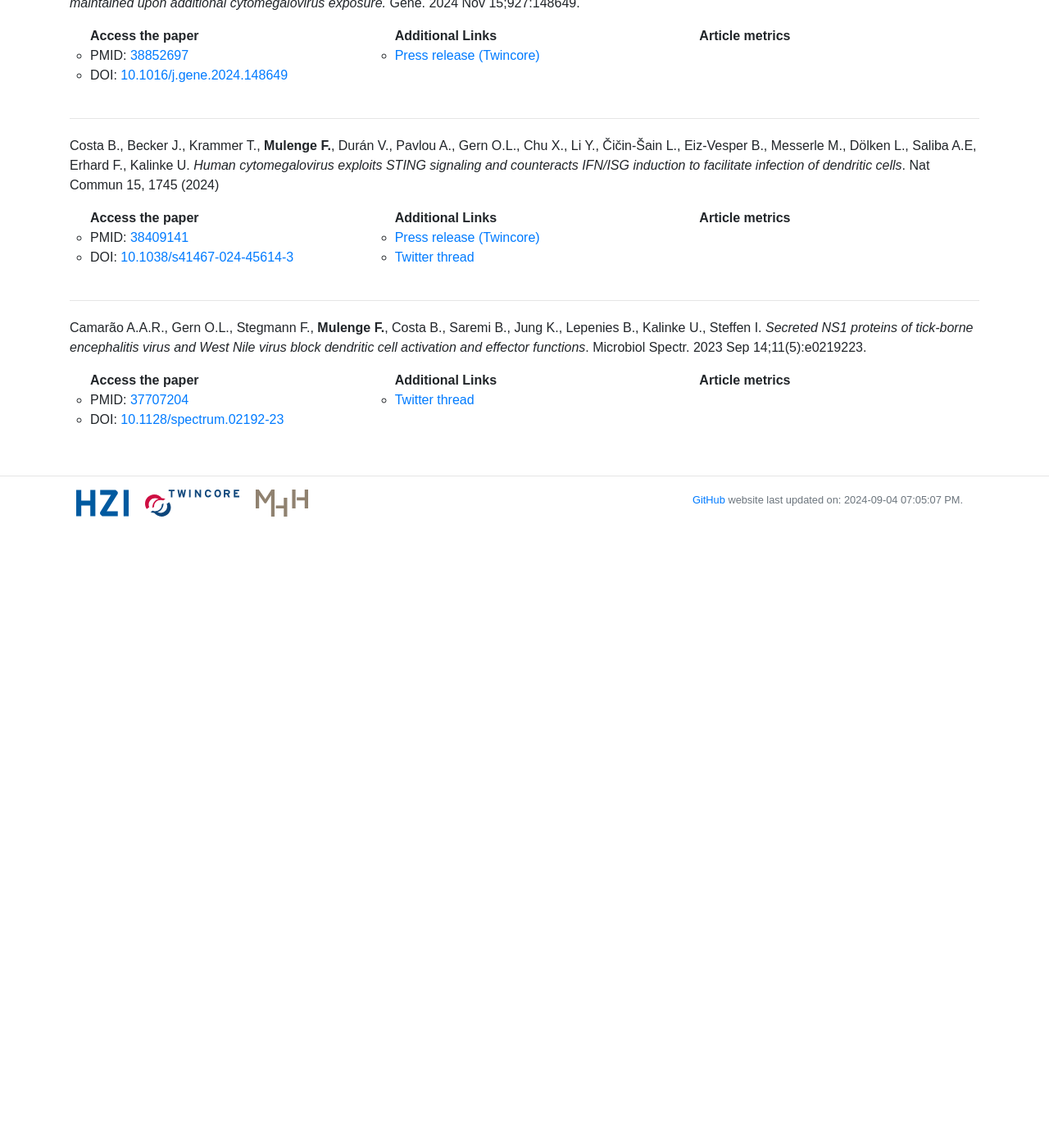
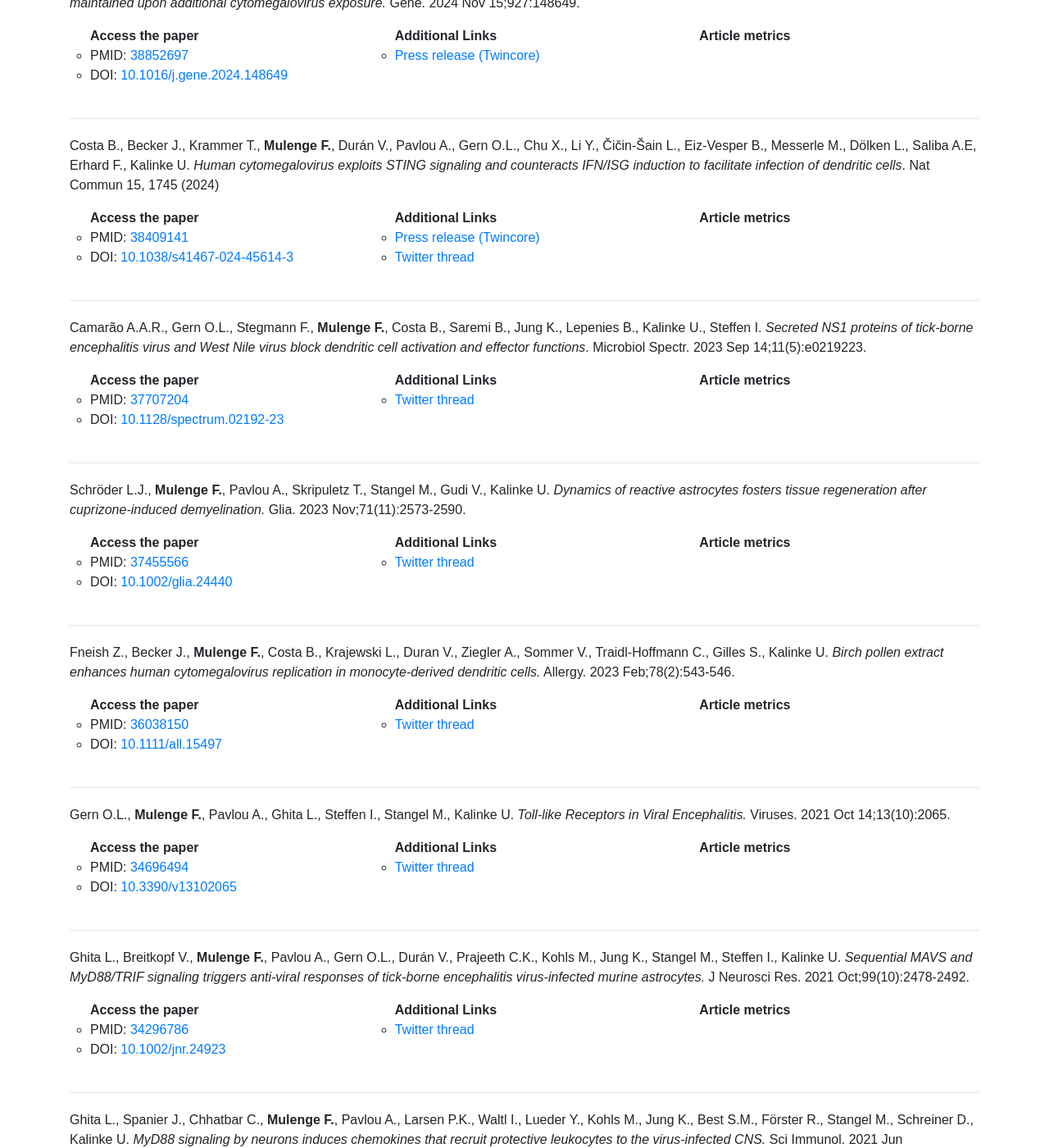
Before and after one commit to fmulenge/fmulenge.github.io, a Jekyll site: the page built from publications/index.html, in a window 1280 px wide and 1400 px high, scrolled down 586 px. Shown: the whole window at 82% size. Built offline with Jekyll 4.4.1, drawn with Linux system fonts in a browser that asks for light colours; comment, search, counter and statistics services are not loaded; before the commit the page ends 1216 px from its top, so only the background shows below that; some of the changed text lies outside the part shown.

Commit message:
Update publications.yml

```diff
--- a/_data/publications.yml
+++ b/_data/publications.yml
@@ -88,3 +88,57 @@
    links:
      - name: Twitter thread
        url: "https://x.com/FMulenge/status/1762118407216894391"
+
+ - title: "Dynamics of reactive astrocytes fosters tissue regeneration after cuprizone-induced demyelination"
+   citation: "Schröder L.J., **Mulenge F.**, Pavlou A., Skripuletz T., Stangel M., Gudi V., Kalinke U. *Dynamics of reactive astrocytes fosters tissue regeneration after cuprizone-induced demyelination.* Glia. 2023 Nov;71(11):2573-2590."
+   date: '202307'
+   pmid: '37455566'
+   doi: '10.1002/glia.24440'
+   links:
+     - name: Twitter thread
+       url: "https://x.com/FMulenge/status/1680911447440621568"
+
+ - title: "Birch pollen extract enhances human cytomegalovirus replication in monocyte-derived dendritic cells"
+   citation: "Fneish Z., Becker J., **Mulenge F.**, Costa B., Krajewski L., Duran V., Ziegler A., Sommer V., Traidl-Hoffmann C., Gilles S., Kalinke U. *Birch pollen extract enhances human cytomegalovirus replication in monocyte-derived dendritic cells.* Allergy. 2023 Feb;78(2):543-546."
+   date: '202209'
+   pmid: '36038150'
+   doi: '10.1111/all.15497'
+   links:
+     - name: Twitter thread
+       url: "xx"
+
+ - title: "Toll-like Receptors in Viral Encephalitis"
+   citation: "Gern O.L., **Mulenge F.**, Pavlou A., Ghita L., Steffen I., Stangel M., Kalinke U. *Toll-like Receptors in Viral Encephalitis.* Viruses. 2021 Oct 14;13(10):2065."
+   date: '202110'
+   pmid: '34696494'
+   doi: '10.3390/v13102065'
+   links:
+     - name: Twitter thread
+       url: "https://x.com/FMulenge/status/1448574424962244615"
+
+ - title: "Sequential MAVS and MyD88/TRIF signaling triggers anti-viral responses of tick-borne encephalitis virus-infected murine astrocytes"
+   citation: "Ghita L., Breitkopf V., **Mulenge F.**, Pavlou A., Gern O.L., Durán V., Prajeeth C.K., Kohls M., Jung K., Stangel M., Steffen I., Kalinke U. *Sequential MAVS and MyD88/TRIF signaling triggers anti-viral responses of tick-borne encephalitis virus-infected murine astrocytes.* J Neurosci Res. 2021 Oct;99(10):2478-2492."
+   date: '202107'
+   pmid: '34296786'
+   doi: '10.1002/jnr.24923'
+   links:
+     - name: Twitter thread
+       url: "yy"
+
+ - title: "MyD88 signaling by neurons induces chemokines that recruit protective leukocytes to the virus-infected CNS"
+   citation: "Ghita L., Spanier J., Chhatbar C., **Mulenge F.**, Pavlou A., Larsen P.K., Waltl I., Lueder Y., Kohls M., Jung K., Best S.M., Förster R., Stangel M., Schreiner D., Kalinke U. *MyD88 signaling by neurons induces chemokines that recruit protective leukocytes to the virus-infected CNS.* Sci Immunol. 2021 Jun 25;6(60):eabc9165."
+   date: '202106'
+   pmid: '34172587'
+   doi: '10.1126/sciimmunol.abc9165'
+   links:
+     - name: Twitter thread
+       url: "https://x.com/SciImmunology/status/1659993674174922752"
+
+ - title: "Genetic Diversity and Population Structure of Plasmodium falciparum in Lake Victoria Islands, A Region of Intense Transmission"
+   citation: "**Mulenge F.**, Hunja C.W., Magiri E., Culleton R., Kaneko A., Aman R.A. *Genetic Diversity and Population Structure of Plasmodium falciparum in Lake Victoria Islands, A Region of Intense Transmission.* Am J Trop Med Hyg. 2016 Nov 2;95(5):1077-1085."
+   date: '201611'
+   pmid: '27601522'
+   doi: '10.4269/ajtmh.16-0383'
+   links:
+     - name: Twitter thread
+       url: "zz"
```
